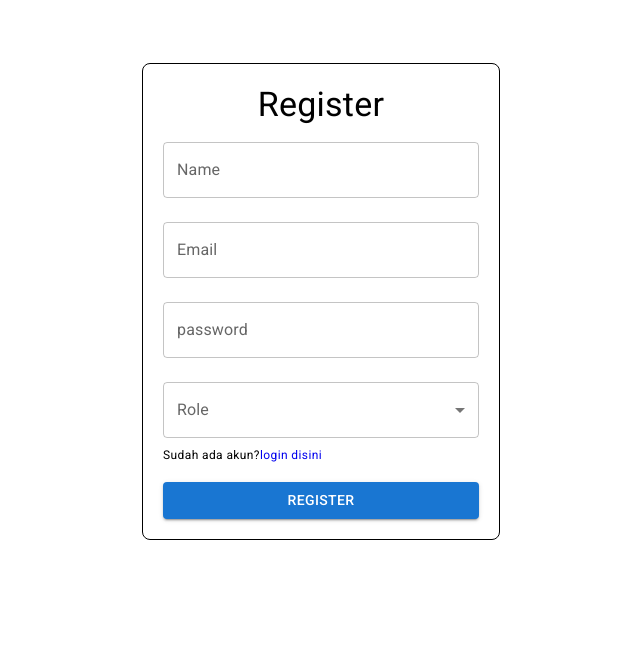
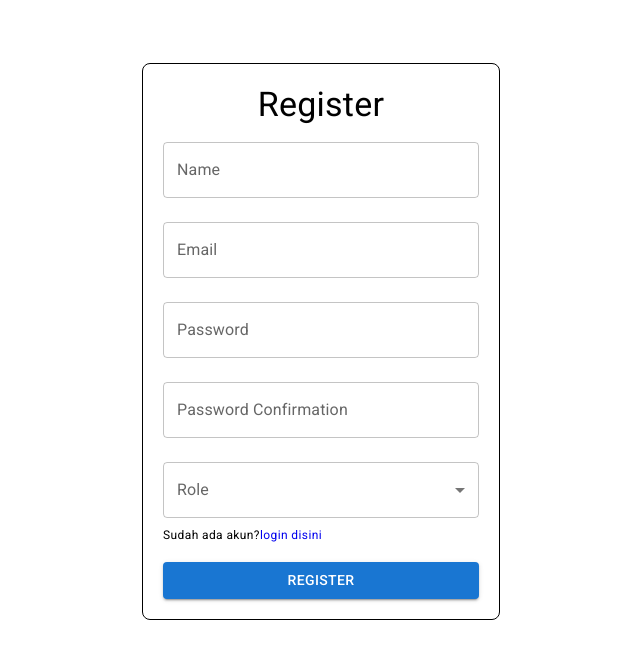
Before and after one commit to syarifulumam/frontend-express-auth, a React (Create React App) app: page /register in a window 1280 px wide. Shown: the top 658 px of the page, without its empty margins (319-959 px from the left). Built offline with nearby package versions, Linux system fonts and the light colour scheme.

Commit message:
Add : menambah validasi form input

```diff
--- a/package.json
+++ b/package.json
@@ -10,8 +10,11 @@
     "@testing-library/jest-dom": "^5.16.4",
     "@testing-library/react": "^13.3.0",
     "@testing-library/user-event": "^13.5.0",
+    "axios": "^0.27.2",
+    "jwt-decode": "^3.1.2",
     "react": "^18.1.0",
     "react-dom": "^18.1.0",
+    "react-hook-form": "^7.34.2",
     "react-router-dom": "^6.3.0",
     "react-scripts": "5.0.1",
     "web-vitals": "^2.1.4"
--- /dev/null
+++ b/src/components/FormInput.js
@@ -0,0 +1,22 @@
+import { TextField } from '@mui/material'
+import React, { forwardRef } from 'react'
+
+const FormInput = forwardRef((props,ref) => {
+
+  return (
+    <>
+        <TextField
+            fullWidth={true}
+            margin='normal'
+            variant="outlined"
+            autoComplete="off"
+            ref={ref}
+            {...props}
+        >
+          {props.children}
+        </TextField>
+    </>
+  )
+})
+
+export default FormInput
--- a/src/index.js
+++ b/src/index.js
@@ -5,11 +5,14 @@ import App from './App';
 import Login from './pages/Login';
 import Register from './pages/Register';
 import User from './pages/User'
+import axios from 'axios';
 import {
   BrowserRouter,
   Routes,
   Route,
 } from "react-router-dom";
+
+axios.defaults.withCredentials = true
 
 const root = ReactDOM.createRoot(document.getElementById('root'));
 root.render(
--- a/src/pages/Login.js
+++ b/src/pages/Login.js
@@ -1,11 +1,17 @@
-import { Box, Button, TextField, Typography } from '@mui/material'
+import { Box, Button, Typography } from '@mui/material'
 import { Link } from "react-router-dom";
 import React from 'react'
+import FormInput from '../components/FormInput';
+import { useForm } from "react-hook-form";
 
 function Login() {
+  const { register, handleSubmit, formState: { errors } } = useForm();
+  const onSubmit = data => {
+    console.log(data)
+  }
   return (
     <>
-        <form action="">
+        <form onSubmit={handleSubmit(onSubmit)}>
             <Box
                 display="flex"
                 flexDirection="column"
@@ -19,13 +25,29 @@ function Login() {
                 borderRadius={2}
             >
                 <Typography variant='h4'>Login</Typography>
-                <TextField fullWidth={true} margin='normal' type={'email'} label="Email" variant="outlined" />
-                <TextField fullWidth={true} margin='normal' type={'password'} label="password" variant="outlined" />
+                {/* email */}
+                <FormInput
+                  name="email"
+                  type="text"
+                  error={!!errors.email}
+                  helperText={errors?.email?.message}
+                  label="Email"
+                  {...register("email", { required: "email tidak boleh kosong" })}
+                />
+                {/* password */}
+                <FormInput
+                  name="password"
+                  type="text"
+                  error={!!errors.password}
+                  helperText={errors?.password?.message}
+                  label="Password"
+                  {...register("password", { required: "password tidak boleh kosong" })}
+                />
                 <Typography width={"100%"} variant="caption">
                   Belum punya akun?
                   <Link to="/register" style={{ textDecoration:"none" }}>daftar disini</Link>
                 </Typography>
-                <Button fullWidth={true} variant="contained" sx={{ marginTop: 2 }}>Login</Button>
+                <Button type="submit" fullWidth={true} variant="contained" sx={{ marginTop: 2 }}>Login</Button>
             </Box>
         </form>
     </>
--- a/src/pages/Register.js
+++ b/src/pages/Register.js
@@ -1,15 +1,19 @@
-import { Box, Button, TextField, Typography } from '@mui/material'
+import { Box, Button, Typography } from '@mui/material'
 import React from 'react'
 import { Link } from "react-router-dom";
-import InputLabel from '@mui/material/InputLabel';
 import MenuItem from '@mui/material/MenuItem';
-import FormControl from '@mui/material/FormControl';
-import Select from '@mui/material/Select';
+import axios from 'axios';
+import { useForm } from "react-hook-form";
+import FormInput from '../components/FormInput';
 
 function Register() {
+  const { register, handleSubmit, formState: { errors } } = useForm();
+  const onSubmit = data => {
+    console.log(data)
+  }
   return (
     <>
-        <form action="">
+        <form onSubmit={handleSubmit(onSubmit)}>
             <Box
                 display="flex"
                 flexDirection="column"
@@ -23,25 +27,61 @@ function Register() {
                 borderRadius={2}
             >
                 <Typography variant='h4'>Register</Typography>
-                <TextField fullWidth={true} margin='normal' type={'text'} label="Name" variant="outlined" />
-                <TextField fullWidth={true} margin='normal' type={'email'} label="Email" variant="outlined" />
-                <TextField fullWidth={true} margin='normal' type={'password'} label="password" variant="outlined" />
-                <FormControl fullWidth={true} margin='normal'>
-                  <InputLabel id="demo-simple-select-label">Role</InputLabel>
-                  <Select
-                    labelId="demo-simple-select-label"
-                    label="Role"
-                    defaultValue=""
-                  >
-                    <MenuItem value="admin">Admin</MenuItem>
-                    <MenuItem value="user">User</MenuItem>
-                  </Select>
-                </FormControl>
+                {/* Name */}
+                <FormInput
+                  name="name"
+                  type="text"
+                  error={!!errors.name}
+                  helperText={errors?.name?.message}
+                  label="Name"
+                  {...register("name", { required: "nama tidak boleh kosong" })}
+                />
+                {/* email */}
+                <FormInput
+                  name="email"
+                  type="text"
+                  error={!!errors.email}
+                  helperText={errors?.email?.message}
+                  label="Email"
+                  {...register("email", { required: "email tidak boleh kosong" })}
+                />
+                {/* password */}
+                <FormInput
+                  name="password"
+                  type="text"
+                  error={!!errors.password}
+                  helperText={errors?.password?.message}
+                  label="Password"
+                  {...register("password", { required: "password tidak boleh kosong" })}
+                />
+                {/* confirmation password */}
+                <FormInput
+                  name="passwordConfirmation"
+                  type="text"
+                  error={!!errors.passwordConfirmation}
+                  helperText={errors?.passwordConfirmation?.message}
+                  label="Password Confirmation"
+                  {...register("passwordConfirmation", { required: "password confirmasi tidak boleh kosong" })}
+                />
+                {/* role */}
+                <FormInput
+                  name="role"
+                  type="select"
+                  error={!!errors.role}
+                  helperText={errors?.role?.message}
+                  label="Role"
+                  defaultValue={''}
+                  select={true}
+                  {...register("role", { required: "role tidak boleh kosong" })}
+                >
+                  <MenuItem value="admin">Admin</MenuItem>
+                  <MenuItem value="user">User</MenuItem>
+                </FormInput>
                 <Typography width={"100%"} variant="caption">
                   Sudah ada akun?
                   <Link to="/login" style={{ textDecoration:"none" }}>login disini</Link>
                 </Typography>
-                <Button fullWidth={true} variant="contained" sx={{ marginTop: 2 }}>Register</Button>
+                <Button type="submit" fullWidth={true} variant="contained"  sx={{ marginTop: 2 }}>Register</Button>
             </Box>
         </form>
     </>
```
Also changed, not shown: 1 other file (tests, documents, lock files or other folders).
